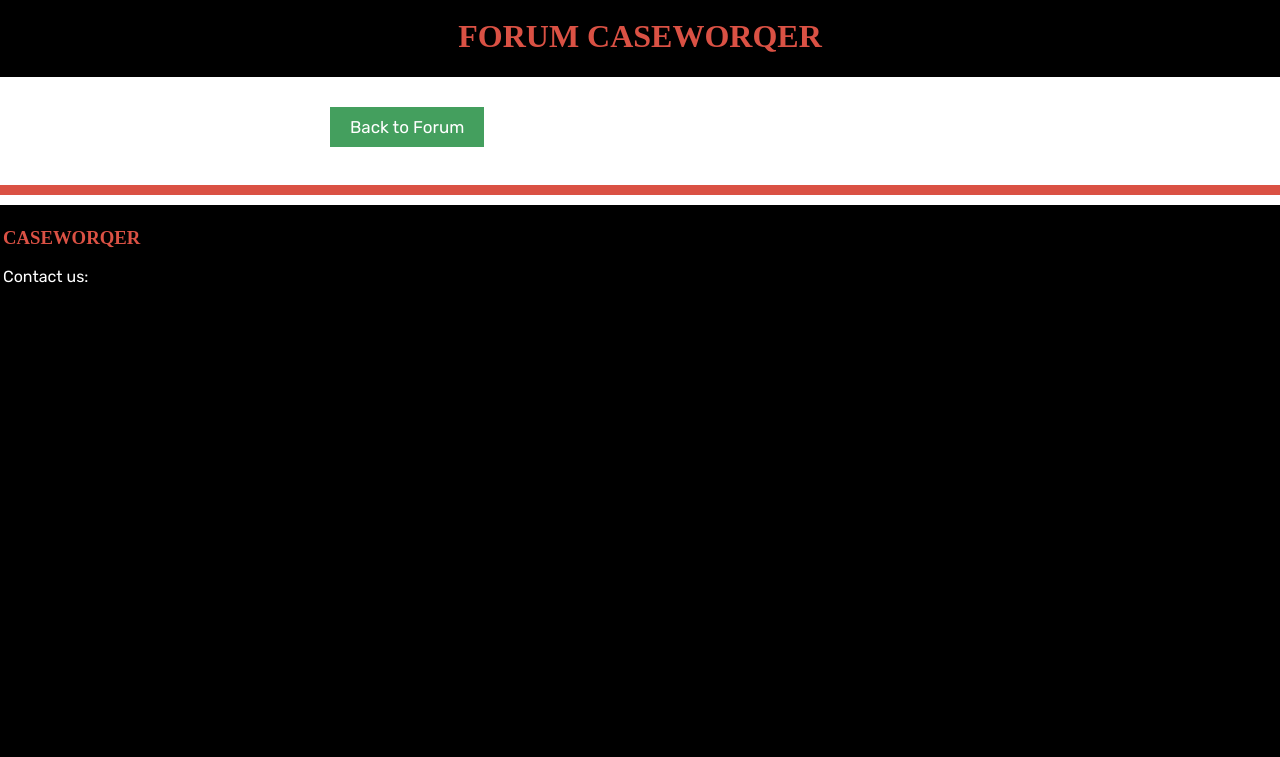
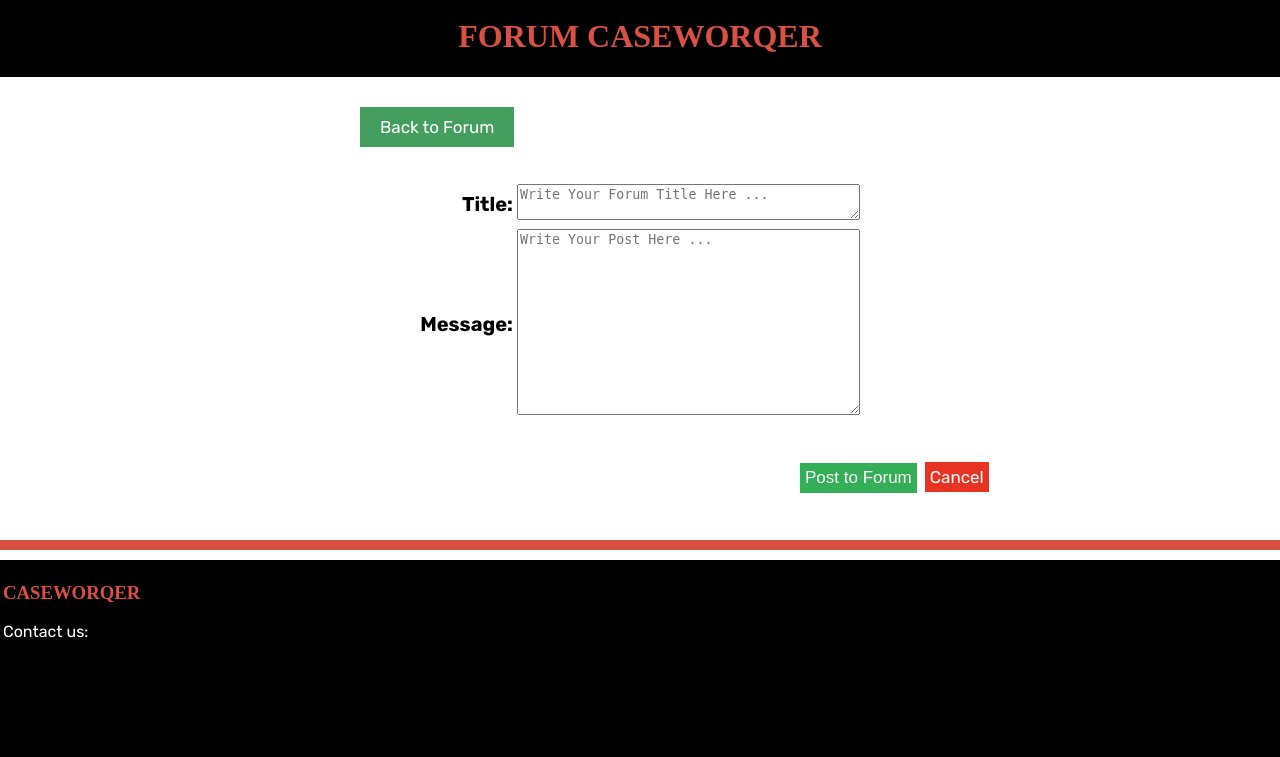
Before and after one commit to alyazharr/caseworqer-web, a Django app: page /forum/add in a window 1280 px wide. Shown: the part 63-820 px from the top of the page. Run offline with Django 3.2, Linux system fonts and the light colour scheme; lists and menus that the app fills with data are empty; some web fonts are replaced.

Commit message:
Create Forum Form

```diff
--- a/forum/forms.py
+++ b/forum/forms.py
@@ -1,16 +1,20 @@
 from django import forms
 from django.forms import ModelForm
-from django.db.models import fields
 from .models import PostForum
 
-class InputForum(ModelForm):
+class InputForum(forms.ModelForm):
+    title = forms.CharField(
+        widget=forms.Textarea(attrs={
+            'rows':'2',
+            'placeholder':'Write Your Forum Title Here ...',
+        })
+    )
     message = forms.CharField(
-        label='ariariaira',
         widget=forms.Textarea(attrs={
-            'rows':'3',
-            'placeholder':'Write Your Post Here ...'
+            'rows':'12',
+            'placeholder':'Write Your Post Here ...',
         })
     )
     class Meta :
         model = PostForum
-        fields = ('message',)
+        fields = ['title','message']
--- a/forum/models.py
+++ b/forum/models.py
@@ -3,7 +3,8 @@ from django.utils import timezone
 from django.contrib.auth.models import User
 
 class PostForum(models.Model):
-    title = models.CharField(default=None, max_length=200)
-    message = models.TextField(max_length=1200)
-    postTime = models.DateTimeField(default=timezone.now)
-    author = models.ForeignKey(User, on_delete=models.CASCADE)
+    title = models.CharField(default=None, max_length=150)
+    message = models.TextField()
+    postTime = models.DateTimeField("date published",auto_now_add=True)
+    def __str__(self):
+        return self.title
--- a/forum/templates/add_forum.html
+++ b/forum/templates/add_forum.html
@@ -4,24 +4,41 @@
 {% block meta %}
 <title>CaseWorqer</title>
 <style>
-    .button-place{
-        background-color:#449f5e;
-        border: none;
-        color: white;
-        padding: 10px 20px;
-        text-align: center;
-        display: inline-block;
-        font-size: 17px;
-        transition-duration: 0.3s;
-        cursor: pointer;
-        margin-top: 30px;
-        margin-left: 330px;
+  .button-place {
+    background-color: #449f5e;border: none;
+    color: white;padding: 10px 20px;text-align: center;display: inline-block;
+    font-size: 17px;transition-duration: 0.3s;cursor: pointer;
+    margin-top: 30px;margin-left: 360px;margin-bottom: 8px;
     text-decoration: none;
   }
-    .button-add:hover{
+  .button-add:hover {
     background-color: #38734a;
     color: white;
     text-decoration: none;
+  }
+  .submit-btn {
+    background-color: #34ae57;border: none;color: white;
+    padding: 5px 5px;text-align: center;
+    display: inline-block;font-size: 17px;
+    transition-duration: 0.3s;cursor: pointer;
+    margin-left: 800px;margin-top:40px;text-decoration: none;
+  }
+  .cancel-btn {
+    background-color: #e93322;border: none;
+    color: white;padding: 5px 5px;
+    text-align: center;display: inline-block;
+    font-size: 17px;transition-duration: 0.3s;cursor: pointer;
+    margin: 4px 4px 10px 4px;text-decoration: none;
+  }
+  .submit:hover {
+    background-color: #237e3d;color: white;text-decoration: none;
+  }
+  .cancel:hover {
+    background-color: #b1281b;color: white;text-decoration: none;
+  }
+  .place-forum{
+    text-align: right;
+    font-size: 20px;
   }
 </style>
 {% endblock meta %}
@@ -42,9 +59,19 @@
 <div style="width: 100%; background: white;" class="content-place">
 
   <a href="../forum" role="button" class="button-place button-add">Back to Forum</a>
-  <br>
-  <br>
-  <br>
+  <div class="place-forum">
+    <form action="" method="POST">
+      {% csrf_token %}
+      <table align="center">
+      <tr>
+        {{inputContent.as_table}}<br>
+      </tr>
+      </table>
+    </form>
+  </div>
+  <input class="submit-btn" type="submit" value="Post to Forum">
+  <a href="../forum" role="button" class="cancel-btn cancel:hover">Cancel</a>
+  <br><br><br>
   <div style="height:10px;background-color:#DA5144"></div>
   <div style="height:10px;background-color: white"></div>
   {% endblock content %}
--- a/forum/views.py
+++ b/forum/views.py
@@ -1,11 +1,9 @@
-from typing import NewType
 from django.http import response
 from django.shortcuts import render,redirect
+from django.views import View
 from .models import PostForum
-from django.views import View
 from .forms import InputForum
 
-name = "asajsjaaaskeee"
 def forum(request): # ini buat nulis isi boxnya apa aja
     PostContent = PostForum.objects.all().values()
     response = {'PostContent': PostContent}
@@ -14,10 +12,10 @@ def forum(request): # ini buat nulis isi boxnya apa aja
 # ini buat formnya
 def add_post(request):
     inputPost = InputForum
-    response = {'name':name,'inputContent':inputPost}
+    response = {'inputContent':inputPost}
     if request.method == 'POST':
         post = InputForum(request.POST)
         if post.is_valid():
             post.save()
-            return redirect('forum/')
+            return redirect('../forum')
     return render(request, 'add_forum.html',response)
```
Also changed, not shown: forum/templates/forum.html (+7 -20 lines), forum/migrations/0004_alter_postforum_author.py (added), forum/migrations/0005_alter_postforum_author.py (added), forum/migrations/0006_remove_postforum_author.py (added), forum/migrations/0007_auto_20211022_0350.py (added), forum/migrations/0008_delete_postforum.py (added), forum/migrations/0009_postforum.py (added), forum/migrations/0010_alter_postforum_posttime.py (added), forum/migrations/0011_auto_20211022_1058.py (added). Lines whose indentation alone changed are shown as unchanged.
